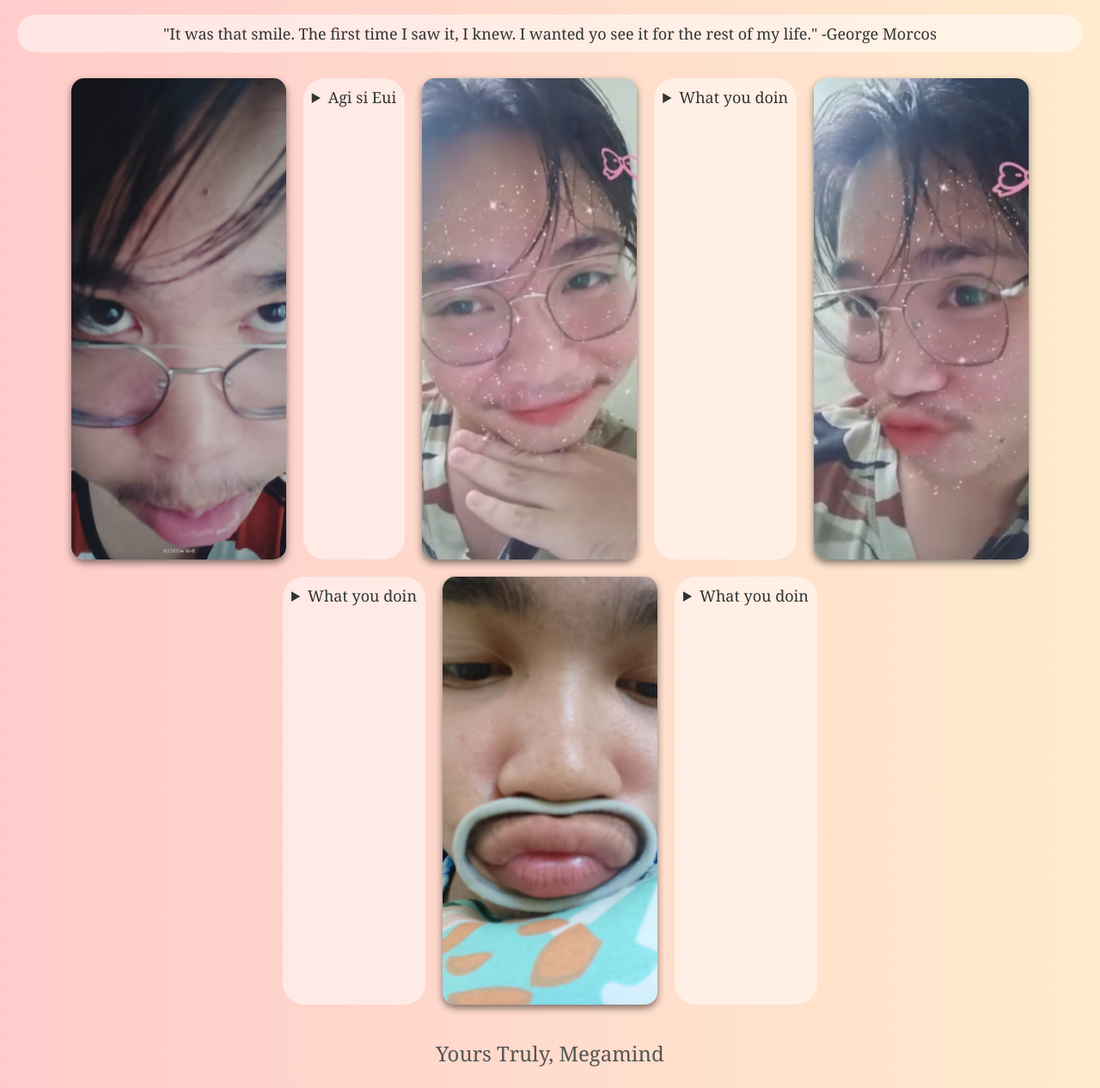
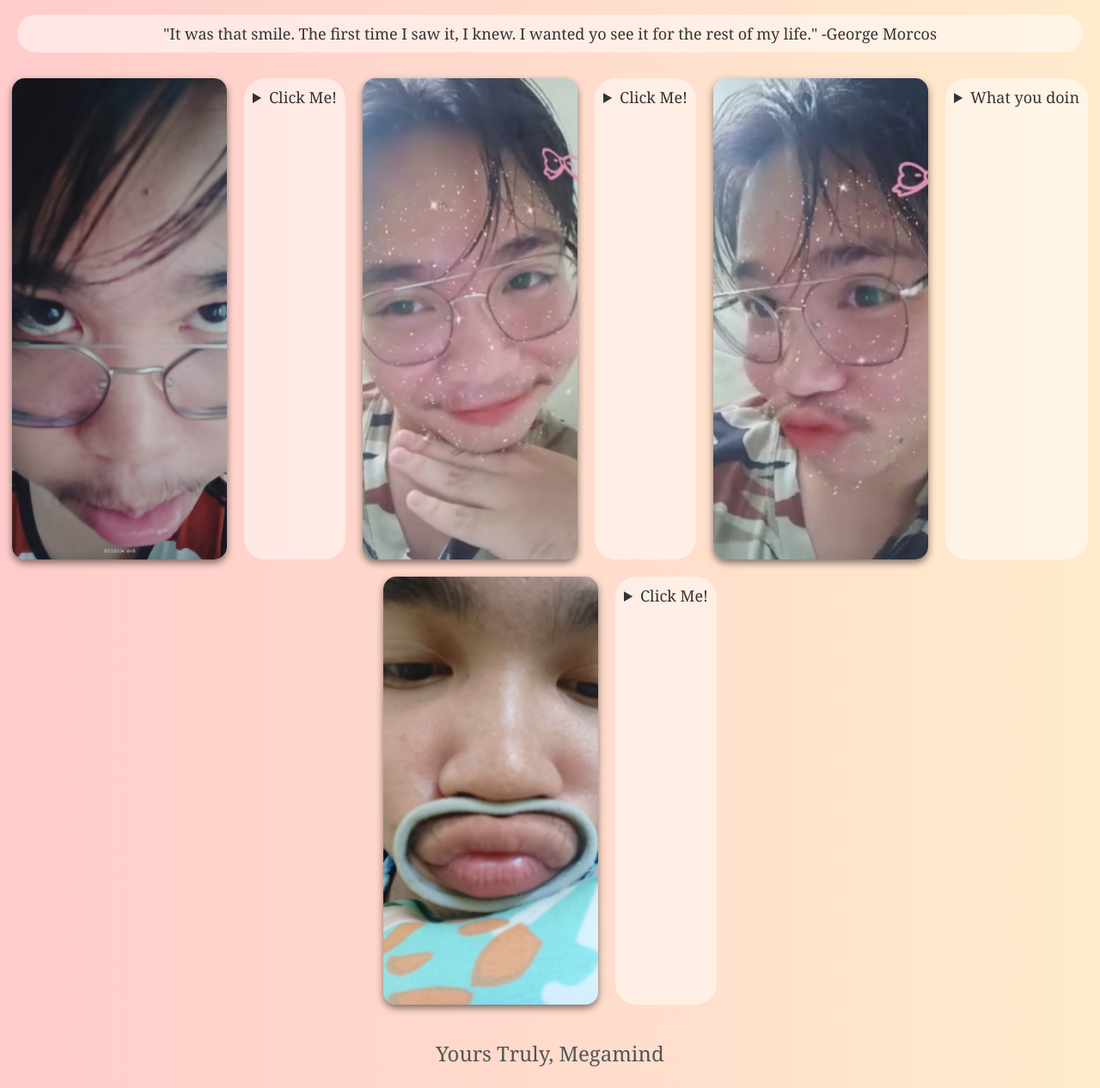
Before and after one commit to InsanelyAnnoying/Birthday, a plain HTML site: page index.html in a window 1280 px wide. Shown: the part 554-1820 px from the top of the page at 86% size. Drawn offline with Linux system fonts and the light colour scheme.

Commit message:
Update index.html

```diff
--- a/index.html
+++ b/index.html
@@ -8,7 +8,7 @@
 </head>
 <body>
     <header>
-        <h1> Happy Birthday, Eui! </h1>
+        <h1> Happy Birthday, Baby! </h1>
     </header>
     <main>
       <h2>Happy 13th Monthsary also!</h2>
@@ -29,7 +29,7 @@
                 <div class="one">
                    <details>
                      <summary>
-                       Agi si Eui
+                       Click Me!
                      </summary>
                      <p>
                        <img src="https://media.tenor.com/Jz8sug3aprIAAAAi/oggy-happy.gif" alt="">
@@ -38,17 +38,17 @@
                    </details>
                 </div>
 
-                <img src="/photo2.jpg" alt="Memory 2">
+                <img src="/Birthday/photo2.jpg" alt="Memory 2">
                 <div class="one">
                 <details>
                   <summary>
-                    What you doin
+                    Click Me!
                   </summary>
                   <img src="https://media.tenor.com/mKJ2F9hUe9gAAAAi/%E0%B8%95%E0%B8%B7%E0%B9%88%E0%B8%99%E0%B9%80%E0%B8%95%E0%B9%89%E0%B8%99.gif" alt="https://media.tenor.com/mKJ2F9hUe9gAAAAi/%E0%B8%95%E0%B8%B7%E0%B9%88%E0%B8%99%E0%B9%80%E0%B8%95%E0%B9%89%E0%B8%99.gif">
                   <p>Today is also our 13th monthsary, and I can't help but reflect on all the beautiful moments we've shared. From our laughter-filled quality time to the quiet time we've spent together, every second with you is a treasure. You make even the simplest moments unforgettable, and I cherish every memory we've created together.</p>
                 </details>
                 </div>
-                <img src="/photo3.jpg" alt="Memory 3">
+                <img src="/Birthday/photo3.jpg" alt="Memory 3">
                   <div class="one">
                 <details>
                   <summary>
@@ -58,11 +58,11 @@
                   <p>As we celebrate both of these special occasions, I want you to know how much you mean to me. I look forward to all the adventures that await us in the future, and I can't wait to celebrate every birthday of yours, to create even more beautiful memories together.</p>
                 </details>
                 </div>
-                <img src="/photo4.jpg" alt="Memory 4">
+                <img src="/Birthday/photo4.jpg" alt="Memory 4">
                   <div class="one">
                 <details>
                   <summary>
-                    What you doin
+                    Click Me!
                   </summary>
                   <img src="https://media.tenor.com/31BF_gdfNvYAAAAi/oggy.gif" alt="https://media.tenor.com/31BF_gdfNvYAAAAi/oggy.gif">
                   <p>So here’s to you on your birthday and to us on our monthsary! May you achieve everything your heart desires my love, I will always be here as your number 1 supporter and advisor. I love you always!</p>
```
